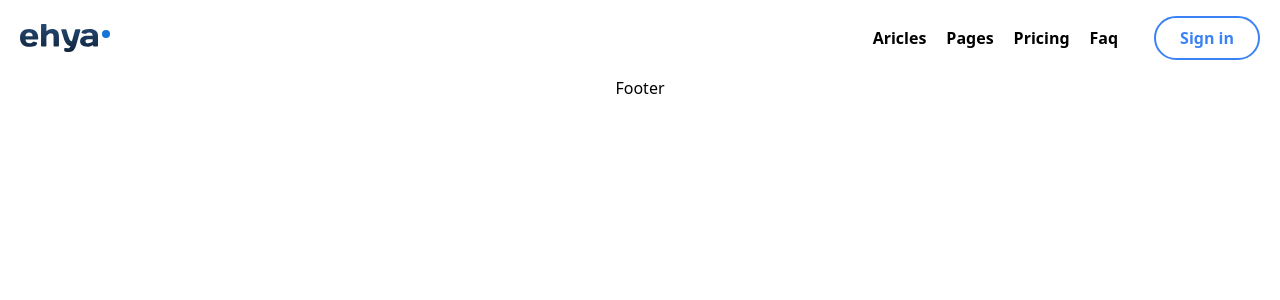
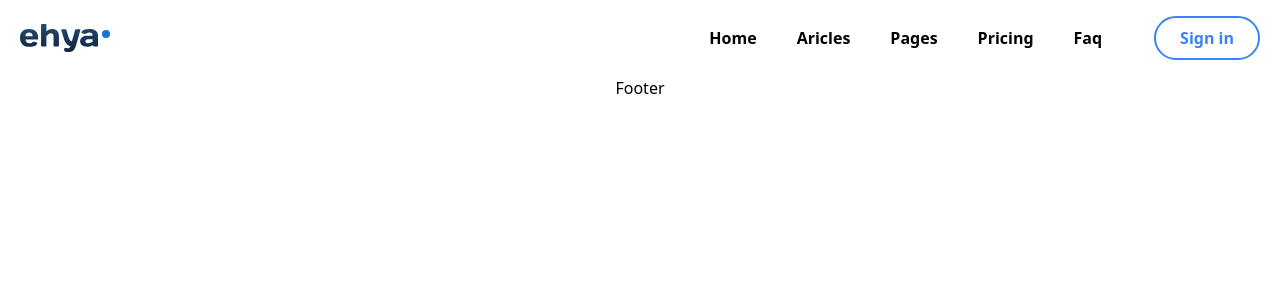
Before and after one commit to alishaker22033/blog-project, a React (Create React App) app: page / in a window 1280 px wide. Shown: the top 300 px of the page. Built offline with nearby package versions, Linux system fonts and the light colour scheme.

Commit message:
Creating Header

```diff
--- a/package.json
+++ b/package.json
@@ -8,6 +8,7 @@
     "@testing-library/user-event": "^13.5.0",
     "react": "^18.2.0",
     "react-dom": "^18.2.0",
+    "react-icons": "^5.1.0",
     "react-scripts": "5.0.1",
     "web-vitals": "^2.1.4"
   },
--- a/src/components/Header.jsx
+++ b/src/components/Header.jsx
@@ -1,16 +1,26 @@
 import React from 'react'
 import { images } from '../constants'
 
-const NavItem = () => {
-return  <li className='relative group'>
-<a href="/" className='px-4 py-2 '>
-  Home
-  </a>
-  <span className='text-blue-700 absolute translate-all duration-500 font-bold right-0 top-0 group-hover:right-[90%] opacity-0 group-hover:opacity-100'>
+ const navItemsInfo = [
+     {name: "Home"},
+     {name: "Aricles"},
+     {name: "Pages"},
+     {name: "Pricing"},
+     {name: "Faq"},
+ ]
+
+const NavItem = ({name}) => {
+return (
+   <li className='relative group'>
+     <a href="/" className='px-4 py-2 '>
+      {name}
+    </a>
+    <span className='text-blue-700 absolute translate-all duration-500 font-bold right-0 top-0 group-hover:right-[90%] opacity-0 group-hover:opacity-100'>
     /
   </span>
-</li>
-}
+ </li>
+ );
+};
 
 const Header = () => {
   return (
@@ -20,20 +30,10 @@
           <img src={images.Logo} alt="logo" />
         </div>
         <div className='flex gap-x-9 items-center'>
-          <ul className='flex gap-x-5 font-semibold'>
-
-            <li>
-              <a href="/">Aricles</a>
-            </li>
-            <li>
-              <a href="/">Pages</a>
-            </li>
-            <li>
-              <a href="/">Pricing</a>
-            </li>
-            <li>
-              <a href="/">Faq</a>
-            </li>
+          <ul className='flex gap-x-2 font-semibold'>
+           {navItemsInfo.map((items) => (
+            <NavItem key={items.name} name={items.name} />
+           ))}
           </ul>
           <button className='border-2 border-blue-500 px-6 py-2 rounded-full text-blue-500 font-semibold hover:bg-blue-500 hover:text-white hover:text-white transition-all duration-300'>Sign in</button>
         </div>
```
Also changed, not shown: 1 other file (tests, documents, lock files or other folders).
